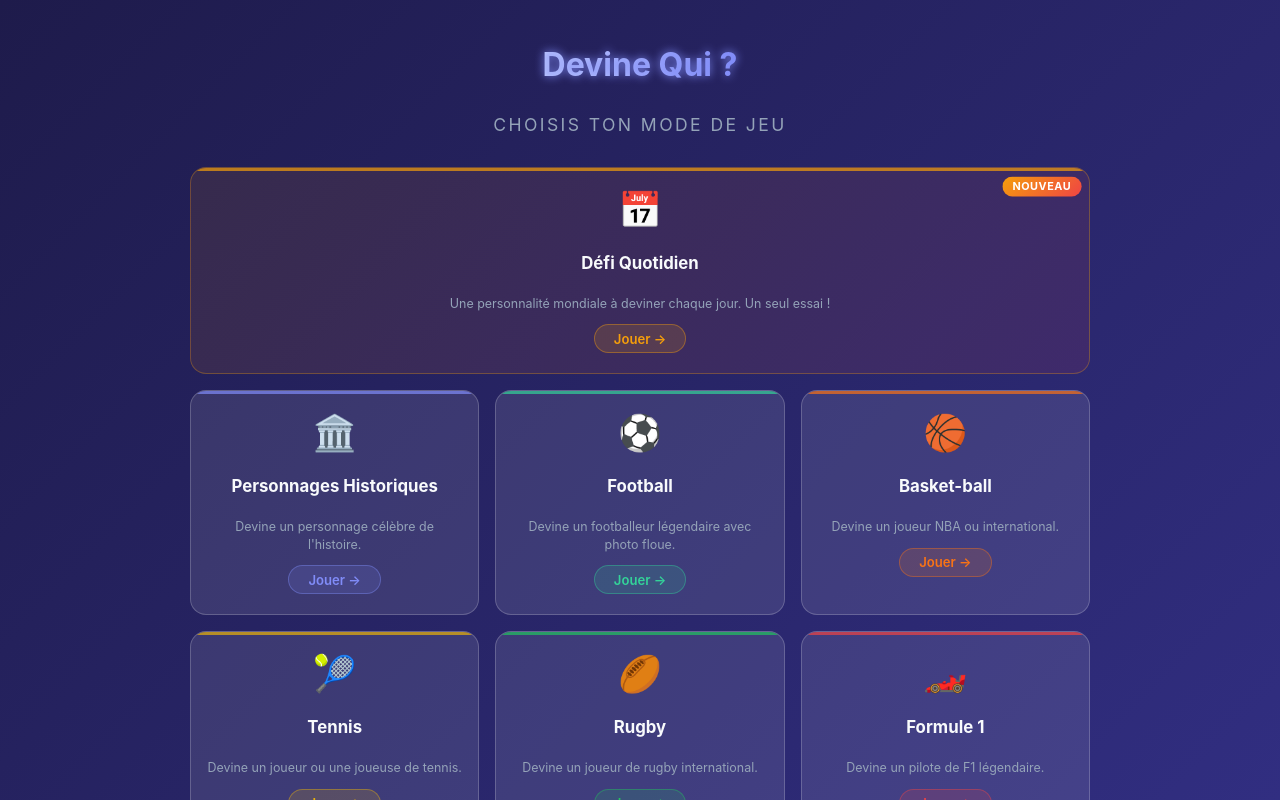
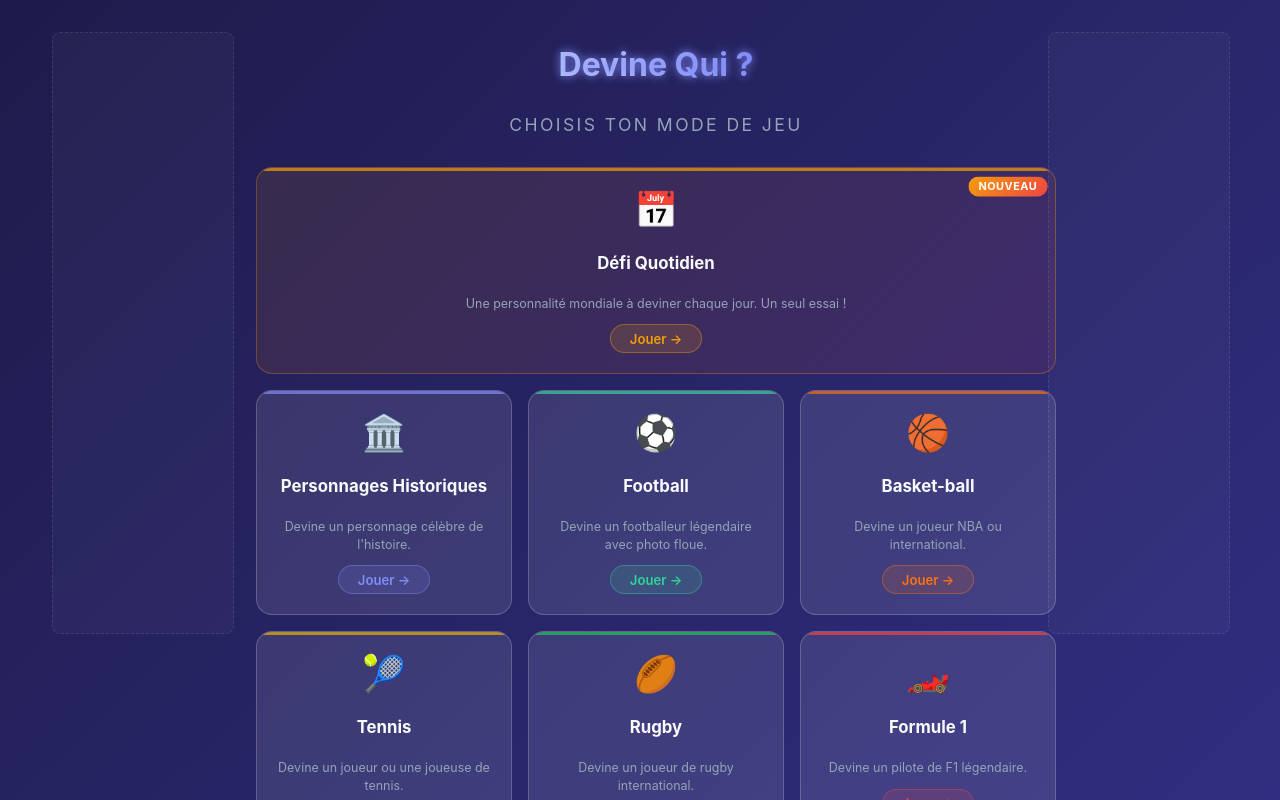
Before and after one commit to adriieien/devine-qui, a React (Vite) app: page / in a window 1280 px wide. Built offline with nearby package versions, Linux system fonts and the light colour scheme.

Commit message:
Implement Sidebar Ad Layout (User's Side-Ad Request) and remove internal ads

```diff
--- a/src/App.jsx
+++ b/src/App.jsx
@@ -1,9 +1,11 @@
-import { useState } from 'react'
+import React, { useState } from 'react'
 import HomeScreen from './components/HomeScreen'
 import StartScreen from './components/StartScreen'
 import GameInterface from './components/GameInterface'
 import DailyScreen from './components/DailyScreen'
+import Layout from './components/Layout'
 import DailyManager from './logic/DailyManager'
+import './styles/theme.css'
 
 function App() {
   const [screen, setScreen] = useState('home');
@@ -50,7 +52,7 @@ function App() {
   };
 
   return (
-    <main>
+    <Layout>
       {screen === 'home' && (
         <HomeScreen onSelectMode={handleSelectMode} onDailyClick={handleDailyClick} dailyPlayed={DailyManager.hasPlayedToday()} />
       )}
@@ -73,7 +75,7 @@ function App() {
           dailyCharacter={dailyCharacter}
         />
       )}
-    </main>
+    </Layout>
   )
 }
 
--- a/src/components/GameInterface.jsx
+++ b/src/components/GameInterface.jsx
@@ -346,7 +346,6 @@ export default function GameInterface({ onExit, difficulty, mode, gameMode = 'hi
             )}
 
             {gameStatus === 'won' && (
-                <>
                 <VictoryScreen
                     score={lastMsg.score}
                     rank={lastMsg.rank}
@@ -357,8 +356,6 @@ export default function GameInterface({ onExit, difficulty, mode, gameMode = 'hi
                     hintsUsed={engine.hintsUsed}
                     onRestart={handleRestartGame}
                 />
-                    <AdBanner format="auto" slot="" />
-                </>
             )}
         </div>
     );
--- a/src/components/HomeScreen.jsx
+++ b/src/components/HomeScreen.jsx
@@ -109,7 +109,6 @@ export default function HomeScreen({ onSelectMode, onDailyClick, dailyPlayed })
                 ))}
             </div>
 
-            <AdBanner format="auto" slot="" />
         </div>
     );
 }
--- /dev/null
+++ b/src/components/Layout.jsx
@@ -0,0 +1,28 @@
+import React from 'react';
+import styles from './Layout.module.css';
+import AdBanner from './AdBanner';
+
+export default function Layout({ children }) {
+    return (
+        <div className={styles.appContainer}>
+            {/* Left Sidebar Ad */}
+            <aside className={styles.sidebar}>
+                <div className={styles.adPlaceholder}>
+                    <AdBanner format="vertical" slot="" />
+                </div>
+            </aside>
+
+            {/* Main Application Content */}
+            <main className={styles.mainContent}>
+                {children}
+            </main>
+
+            {/* Right Sidebar Ad */}
+            <aside className={styles.sidebar}>
+                <div className={styles.adPlaceholder}>
+                    <AdBanner format="vertical" slot="" />
+                </div>
+            </aside>
+        </div>
+    );
+}
--- /dev/null
+++ b/src/components/Layout.module.css
@@ -0,0 +1,56 @@
+.appContainer {
+    display: flex;
+    justify-content: center;
+    width: 100%;
+    min-height: 100vh;
+    background: transparent;
+}
+
+.sidebar {
+    display: none;
+    width: 180px;
+    flex-shrink: 0;
+    padding: 2rem 0.5rem;
+    position: sticky;
+    top: 0;
+    height: 100vh;
+    overflow: hidden;
+    z-index: 5;
+}
+
+.mainContent {
+    flex: 1;
+    width: 100%;
+    max-width: 100%;
+    display: flex;
+    flex-direction: column;
+    align-items: center;
+    position: relative;
+    z-index: 10;
+}
+
+/* On wide screens, show sidebars */
+@media (min-width: 1200px) {
+    .sidebar {
+        display: block;
+    }
+
+    .mainContent {
+        max-width: 800px;
+    }
+}
+
+.adPlaceholder {
+    width: 100%;
+    height: 600px;
+    background: rgba(255, 255, 255, 0.03);
+    border: 1px dashed rgba(255, 255, 255, 0.1);
+    border-radius: var(--radius-md);
+    display: flex;
+    align-items: center;
+    justify-content: center;
+    color: var(--text-secondary);
+    font-size: 0.8rem;
+    text-transform: uppercase;
+    letter-spacing: 0.1em;
+}
--- a/src/styles/theme.css
+++ b/src/styles/theme.css
@@ -29,11 +29,9 @@ body {
   font-family: var(--font-family);
 }
 
-#root,
-main {
+#root {
   width: 100%;
-  height: 100%;
-  overflow-x: hidden;
+  min-height: 100%;
   position: relative;
 }
 
```
Lines whose indentation alone changed are shown as unchanged.
